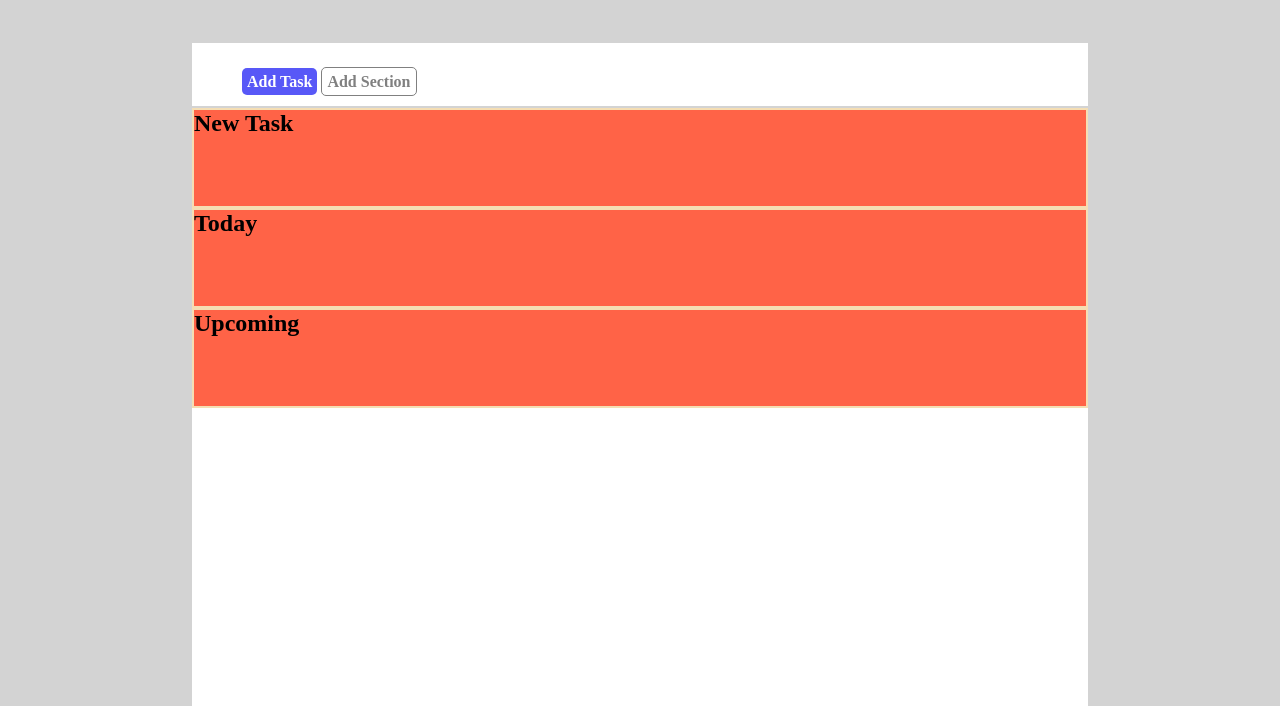
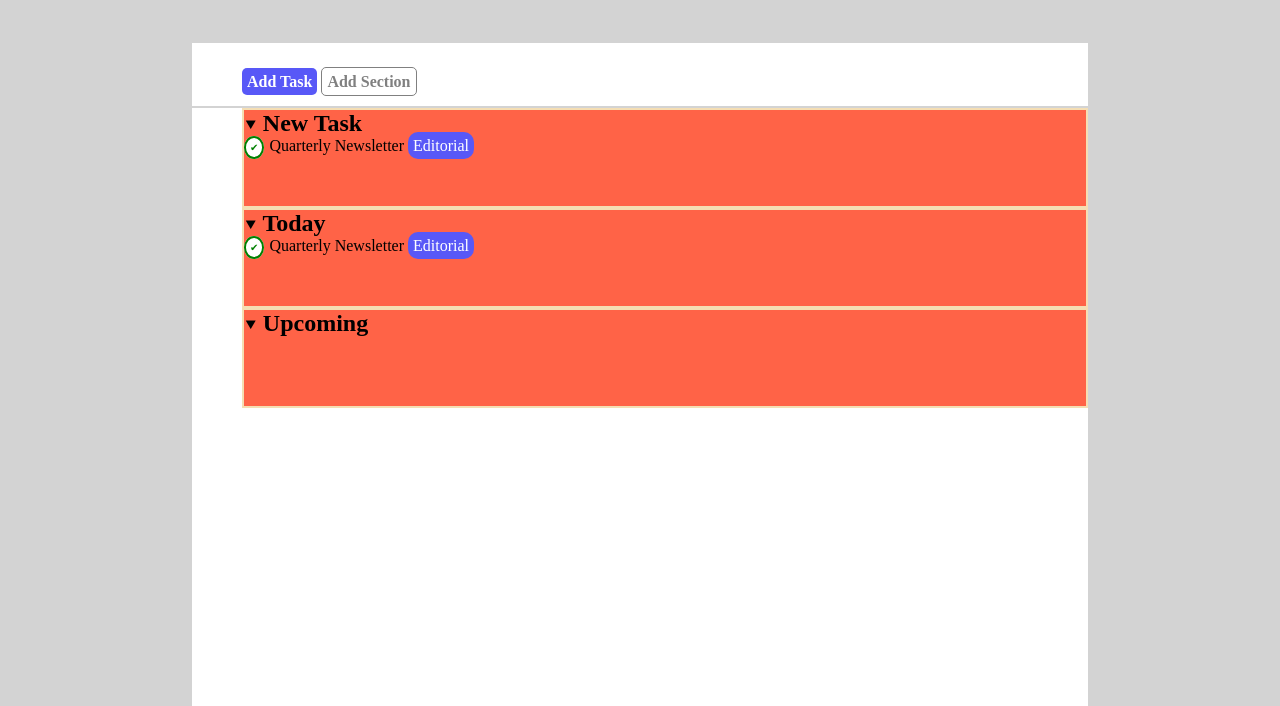
Before and after one commit to SIDDY-CHIUCHIOLO/html-css-toboolist, a plain HTML site: page index.html in a window 1280 px wide. Shown: the part 94-800 px from the top of the page. Drawn offline with Linux system fonts and the light colour scheme.

Commit message:
modifiche al corpo della pagina

```diff
--- a/css/style.css
+++ b/css/style.css
@@ -30,6 +30,7 @@ body{
     background-color: white;
     width: 70%;
     margin: auto;
+    padding-left: 50px;
 }
 
 .sezioni{
@@ -47,11 +48,12 @@ body{
 }
 
 .add-task{
-    background-color: rgb(88, 88, 247);
+    ;
     border-radius: 5px;
     color: white;
     padding: 5px;
     font-weight: bold;
+    background-color: rgb(88, 88, 247)
 }
 
 .add-section{
@@ -62,4 +64,23 @@ body{
     font-weight: bold;
 }
 
-.title
+.simbolo{
+    font-size: 16px;
+}
+
+.blue-bg-text{
+    background-color: rgb(88, 88, 247);
+    padding: 5px;
+    border-radius:10px;
+    color: white;
+}
+
+.spunta{
+    color: green;
+    font-size: 10px;
+    background: white;
+    border: green solid 2px;
+    padding: 4px;
+    border-radius: 50%;
+    margin-right: 5px;
+}
--- a/index.html
+++ b/index.html
@@ -26,15 +26,17 @@
         <div class="container">
 
             <section class="sezioni">
-                <h2 class="title">New Task</h2>
+                <h2 class="title"><span class="simbolo">&#11206;</span> New Task</h2>
+                <p><span class="spunta">&#10004;</span>Quarterly Newsletter <span class="blue-bg-text">Editorial</span> </p>
             </section>
 
             <section class="sezioni">
-                <h2 class="title">Today</h2>
+                <h2 class="title"><span class="simbolo">&#11206;</span> Today</h2>
+                <p><span class="spunta">&#10004;</span>Quarterly Newsletter <span class="blue-bg-text">Editorial</span> </p>
             </section>
 
             <section class="sezioni">
-                <h2 class="title">Upcoming</h2>
+                <h2 class="title"> <span class="simbolo">&#11206;</span> Upcoming</h2>
             </section>
         </div>
     </main>
```
